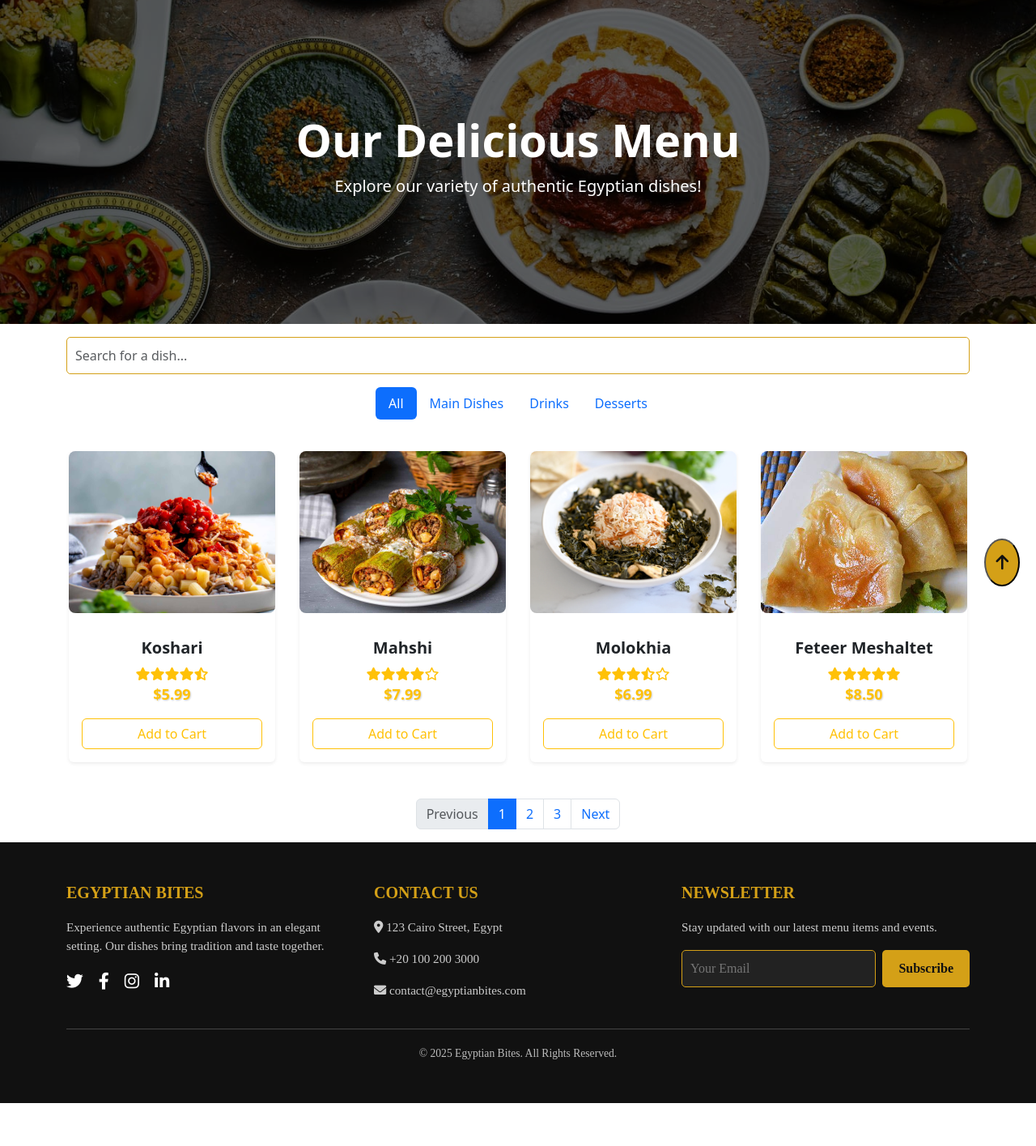
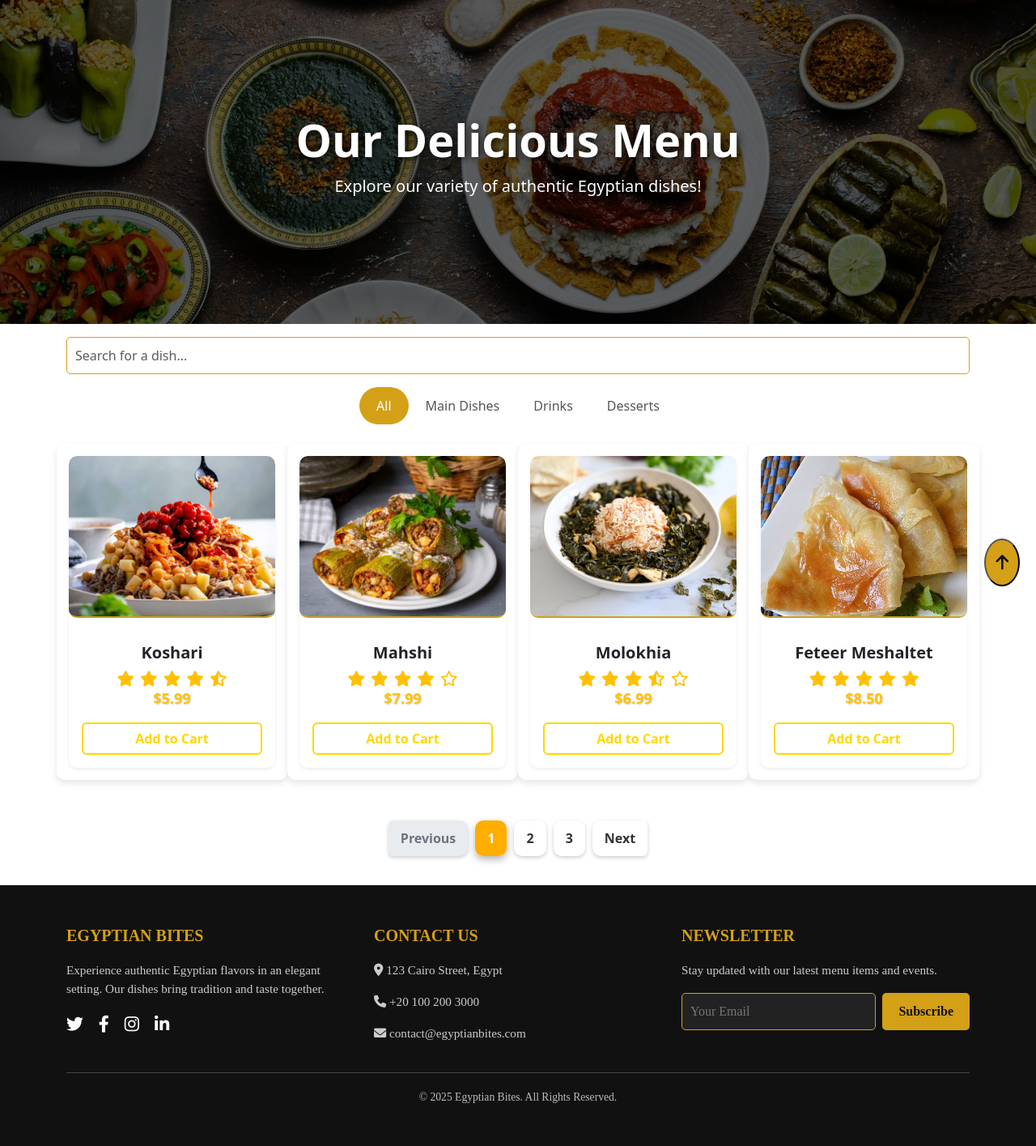
Before and after one commit to Jamal-Aldeen/Egyptian-Bites, a PHP site: page /views/customer/menu.php in a window 1280 px wide. Shown: the part 56-1471 px from the top of the page at 81% size. Before the commit the page ends 1418 px from the top, so only its background shows below. Run offline with PHP 8.4, Linux system fonts and the light colour scheme.

Commit message:
Updated menu styling and improved floating cart design

```diff
--- a/public/css/styles.css
+++ b/public/css/styles.css
@@ -111,6 +111,78 @@
             padding: 10px;
             font-size: 1rem;
         }
+/* Menu Section Styling */
+.menu-section {
+    background: #f8f9fa;
+    padding: 60px 0;
+    text-align: center;
+    border-radius: 10px;
+}
+
+.menu-section h2 {
+    font-size: 2.5rem;
+    font-weight: bold;
+    color: #d4a017; /* Egyptian Gold */
+    text-transform: uppercase;
+    margin-bottom: 20px;
+}
+
+.menu-section p {
+    font-size: 1.2rem;
+    color: #555;
+}
+
+/* Menu Items Styling */
+.menu-item {
+    text-align: center;
+    padding: 15px;
+    transition: transform 0.3s ease-in-out, box-shadow 0.3s ease-in-out;
+    background: white;
+    border-radius: 10px;
+    box-shadow: 0 4px 8px rgba(0, 0, 0, 0.1);
+}
+
+.menu-item img {
+    width: 100%;
+    height: 200px;
+    object-fit: cover;
+    border-radius: 10px;
+}
+
+.menu-item h5 {
+    margin-top: 15px;
+    font-weight: bold;
+}
+
+.menu-item p {
+    font-size: 14px;
+    color: #777;
+}
+
+/* Hover Effect on Menu Items */
+.menu-item:hover {
+    transform: scale(1.05);
+    box-shadow: 0px 6px 12px rgba(0, 0, 0, 0.2);
+}
+
+/* "View Full Menu" Button */
+.btn-view-menu {
+    background: linear-gradient(45deg, #d4a017, #ffcc00);
+    color: black;
+    font-size: 1.2rem;
+    padding: 12px 25px;
+    border-radius: 50px;
+    transition: all 0.3s ease-in-out;
+    text-decoration: none;
+    font-weight: bold;
+    display: inline-block;
+}
+
+.btn-view-menu:hover {
+    background: linear-gradient(45deg, #ffcc00, #d4a017);
+    transform: scale(1.1);
+    box-shadow: 0px 4px 10px rgba(0, 0, 0, 0.2);
+}
 
         /* Custom Button */
         .btn-book {
@@ -438,3 +510,174 @@
                 font-size: 2.2rem;
             }
         }
+  /* style of menu page */
+
+.card {
+    border-radius: 10px;
+    overflow: hidden;
+    transition: transform 0.3s ease, box-shadow 0.3s ease;
+    background-color: white;
+    border: none;
+}
+
+.card:hover {
+    transform: scale(1.05);
+    box-shadow: 0px 8px 20px rgba(0, 0, 0, 0.3);
+}
+
+
+.card img {
+    height: 200px;
+    object-fit: cover;
+    border-bottom: 3px solid #FFD700;
+}
+
+
+.btn-outline-warning {
+    border: 2px solid #FFD700;
+    color: #FFD700;
+    font-weight: bold;
+    transition: all 0.3s ease;
+}
+
+.btn-outline-warning:hover {
+    background-color: #FFD700;
+    color: white;
+}
+
+
+.card img {
+    height: 200px;
+    object-fit: cover;
+    border-bottom: 2px solid #d4a017;
+}
+
+.card:hover {
+    transform: scale(1.05);
+    box-shadow: 0px 8px 20px rgba(0, 0, 0, 0.2);
+}
+
+.hero h1 {
+    text-shadow: 2px 2px 10px rgba(0, 0, 0, 0.8);
+}
+
+.nav-pills .nav-link {
+    border-radius: 50px;
+    padding: 10px 20px;
+}
+
+.price {
+    font-size: 18px;
+    text-shadow: 1px 1px 2px rgba(0, 0, 0, 0.2);
+}
+
+
+.rating i {
+    font-size: 1.2rem;
+    margin: 2px;
+}
+
+
+.rating {
+    display: flex;
+    justify-content: center;
+    align-items: center;
+    gap: 3px;
+    font-size: 1.5rem;
+}
+
+.star {
+    color: #FFD700;
+    cursor: pointer;
+    transition: transform 0.2s ease-in-out, color 0.3s;
+}
+
+.star:hover {
+    color: #FFAE00;
+    transform: scale(1.2);
+}
+
+.star:hover::before {
+    content: '\2605';
+    color: #FFA500;
+    text-shadow: 0px 0px 10px rgba(255, 174, 0, 0.7);
+}
+
+.half-star {
+    position: relative;
+    color: #FFD700;
+}
+
+.half-star::after {
+    content: '\2605';
+    position: absolute;
+    left: 0;
+    width: 50%;
+    overflow: hidden;
+    color: #FFAE00;
+}
+/* Nav Pills */
+.nav-pills .nav-link {
+    color: #555;
+    background-color: transparent;
+    border: 1px solid transparent;
+    border-radius: 25px;
+    padding: 10px 20px;
+    transition: background-color 0.3s ease, color 0.3s ease;
+}
+
+.nav-pills .nav-link.active {
+    background-color:#d4a017;
+    color: white;
+}
+
+.nav-pills .nav-link:hover {
+    background-color: rgba(0, 123, 255, 0.1);
+    color: #d4a017;}
+/* Custom Floating Cart Button */
+/* Custom Floating Cart Button */
+
+/*  */
+/* Custom Pagination Styling */
+.pagination {
+    display: flex;
+    justify-content: center;
+    padding: 20px 0;
+}
+
+.pagination .page-item {
+    margin: 0 5px;
+}
+
+.pagination .page-link {
+    border-radius: 10px;
+    padding: 10px 15px;
+    color: #333;
+    border: none;
+    transition: all 0.3s ease-in-out;
+    font-weight: bold;
+    box-shadow: 0px 2px 5px rgba(0, 0, 0, 0.2);
+}
+
+.pagination .page-item.active .page-link {
+    background: linear-gradient(45deg, #FFAE00, #FFAE00);
+    color: white;
+    border: none;
+    box-shadow: 0px 4px 10px rgba(0, 0, 0, 0.3);
+}
+
+.pagination .page-link:hover {
+    background: #FFAE00;
+    color: white;
+    transform: scale(1.1);
+}
+
+.pagination .page-item.disabled .page-link {
+    background: #e9ecef;
+    color: #6c757d;
+    cursor: not-allowed;
+}
+
+.pagination .page-link:focus {
+    box-shadow: none;
+}
```
